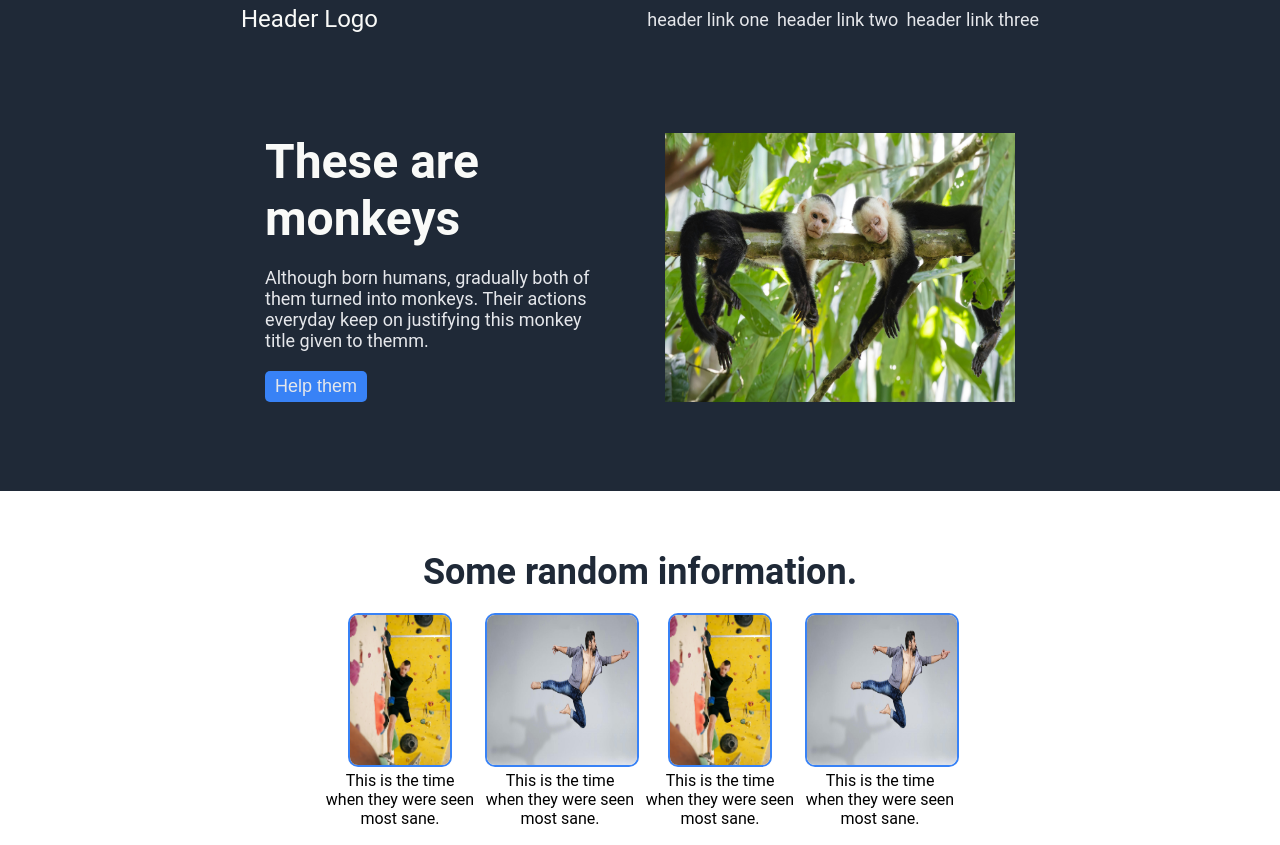
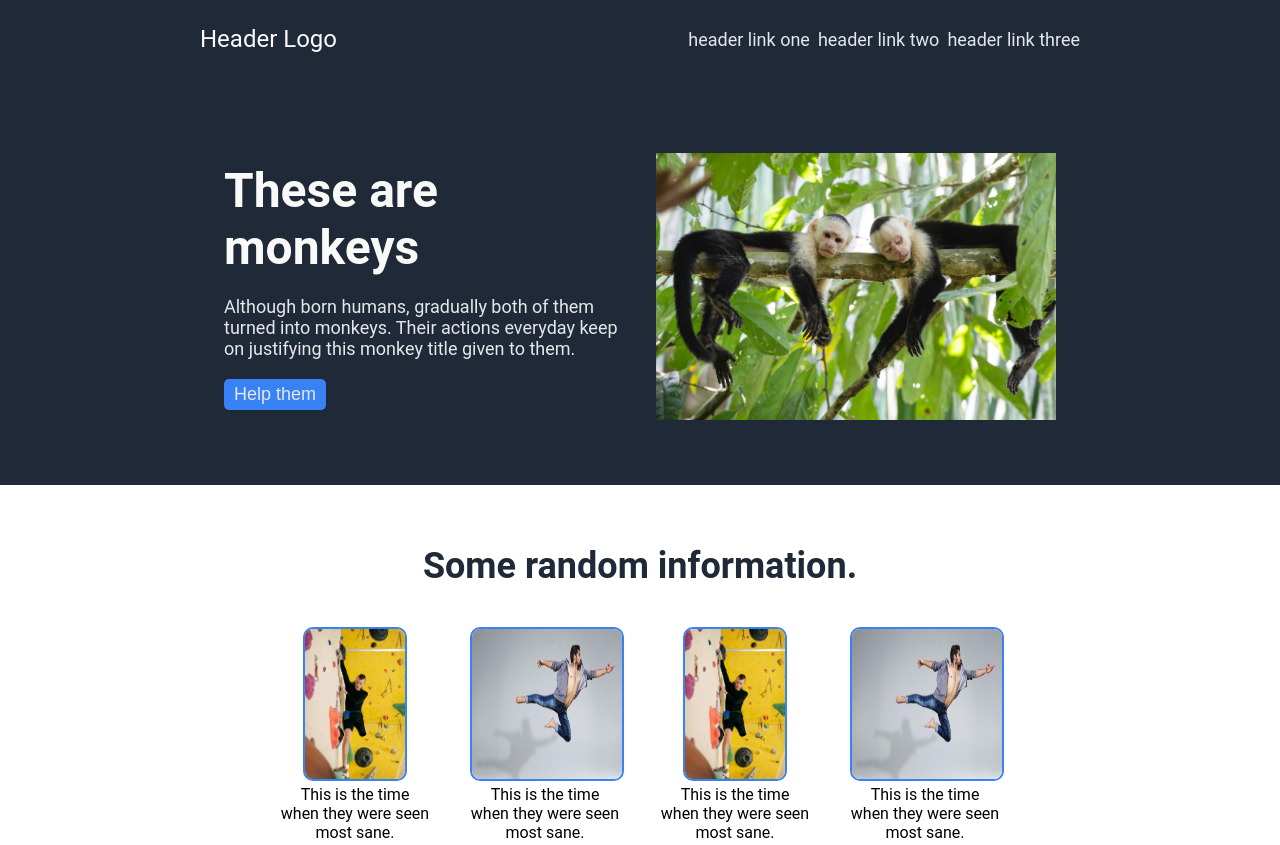
Before and after one commit to gomu-abhi/Landing-page, a plain HTML site: page index.html in a window 1280 px wide. Shown: the top 845 px of the page. Drawn offline with Linux system fonts and the light colour scheme.

Commit message:
Removed some extra divs

```diff
--- a/index.html
+++ b/index.html
@@ -17,15 +17,13 @@
                     <li><a href = "#">header link three</a></li>
                 </ul>
             </div>
-            <div class = "container">
-                <div class = "hero">
-                    <div class = "written">
-                        <div class = main>These are monkeys</div>
-                        <div class = "text">Although born humans, gradually both of them turned into monkeys. Their actions everyday keep on justifying this monkey title given to themm.</div>
-                        <button><a href = "#">Help them</a></button>
-                    </div>
-                    <img src = "pexels-tomas-malik-793526-24778768.jpg" alt = "Image for this webpage">
+            <div class = "hero">
+                <div class = "written">
+                    <div class = main>These are monkeys</div>
+                    <div class = "text">Although born humans, gradually both of them turned into monkeys. Their actions everyday keep on justifying this monkey title given to them.</div>
+                    <button><a href = "#">Help them</a></button>
                 </div>
+                <img src = "pexels-tomas-malik-793526-24778768.jpg" alt = "Image for this webpage">
             </div>
         </div>
     </div>
--- a/styles.css
+++ b/styles.css
@@ -12,6 +12,7 @@ body
     background-color: #1f2937;
     display: flex;
     justify-content: center;
+    padding-top: 20px;
 }
 
 .top{
@@ -19,8 +20,8 @@ body
     display:flex;
     flex-direction: column;
     gap:40px;
-    padding: 5px 20px;
-    max-width: 800px;
+    padding: 5px 200px;
+    width: 2000px;
 }
 
 .Header
@@ -61,28 +62,24 @@ button{
     margin-right: auto;
 }
 
-.container
-{
-    display:flex;
-    flex-direction: column;
-    padding: 60px 0;
-}
-
 .written
 {
     display: flex;
     flex-direction: column;
     gap: 20px;
-    flex:auto;
-    flex:1;
-    min-width: 0px;
-    max-width: 350px;
+    max-width: 400px;
 }
 
 img{
-    flex:1;
-    min-width: 0px;
-    max-width:350px;
+    max-width: 400px;
+}
+
+.hero
+{
+    display: flex;
+    padding:60px 24px;
+    justify-content: space-between;
+    align-items: center;
 }
 
 .main
@@ -97,22 +94,13 @@ img{
     color:#e5e7eb;
 }
 
-.hero
-{
-    display: flex;
-    padding:0 24px;
-    justify-content: center;
-    gap: 50px;
-    padding-bottom:24px;
-}
-
 .info
 {
     display: flex;
     flex-direction: column;
     justify-content: center;
     align-items: center;
-    gap:20px;
+    gap:40px;
     padding: 60px 0;
 }
 
@@ -127,7 +115,7 @@ img{
 {
     display: flex;
     justify-content: center;
-    gap:10px;
+    gap:40px;
 }
 
 .img{
@@ -190,6 +178,7 @@ img{
     justify-content: space-between;
     align-items: center;
     background-color: #3882f6;
+    border-radius: 10px;
     padding: 20px;
 }
 
```
